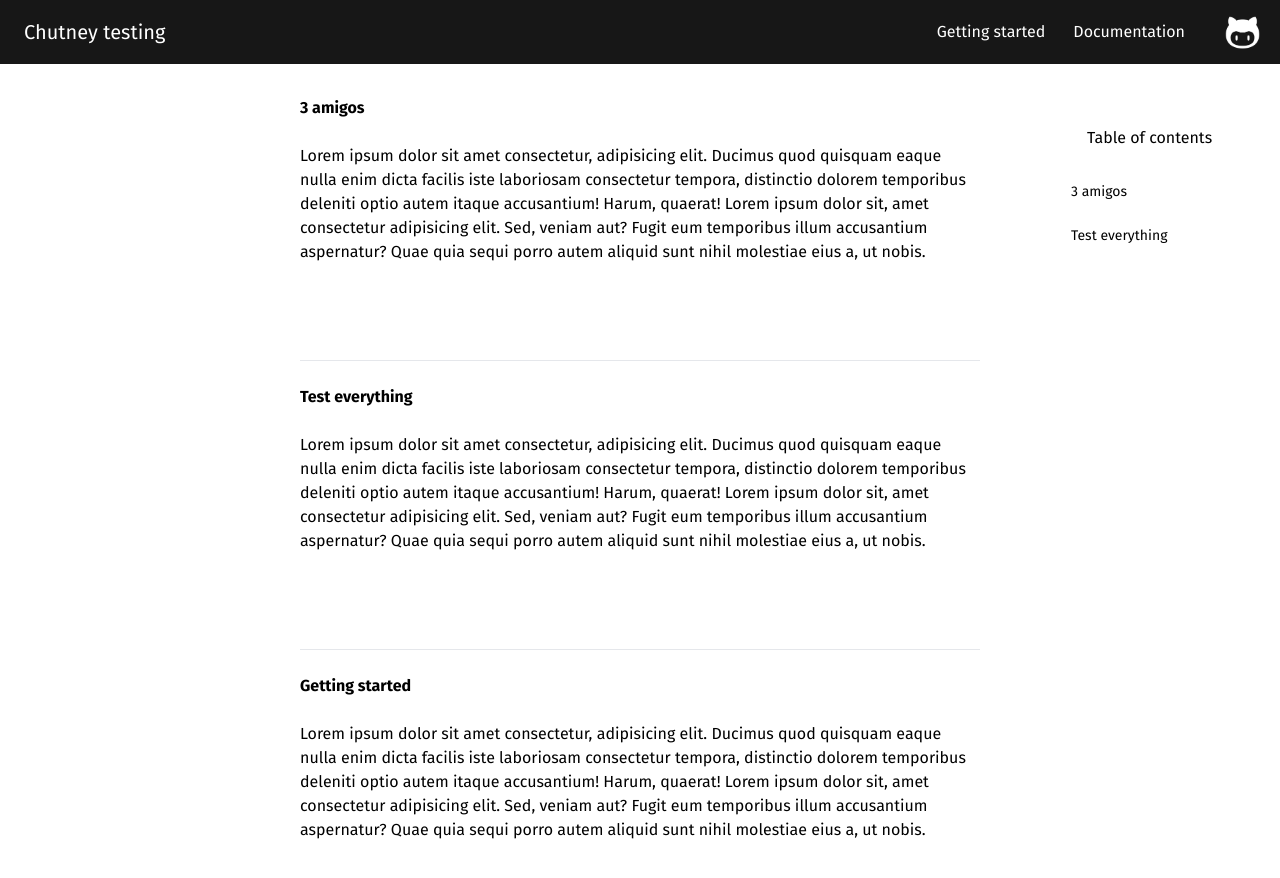
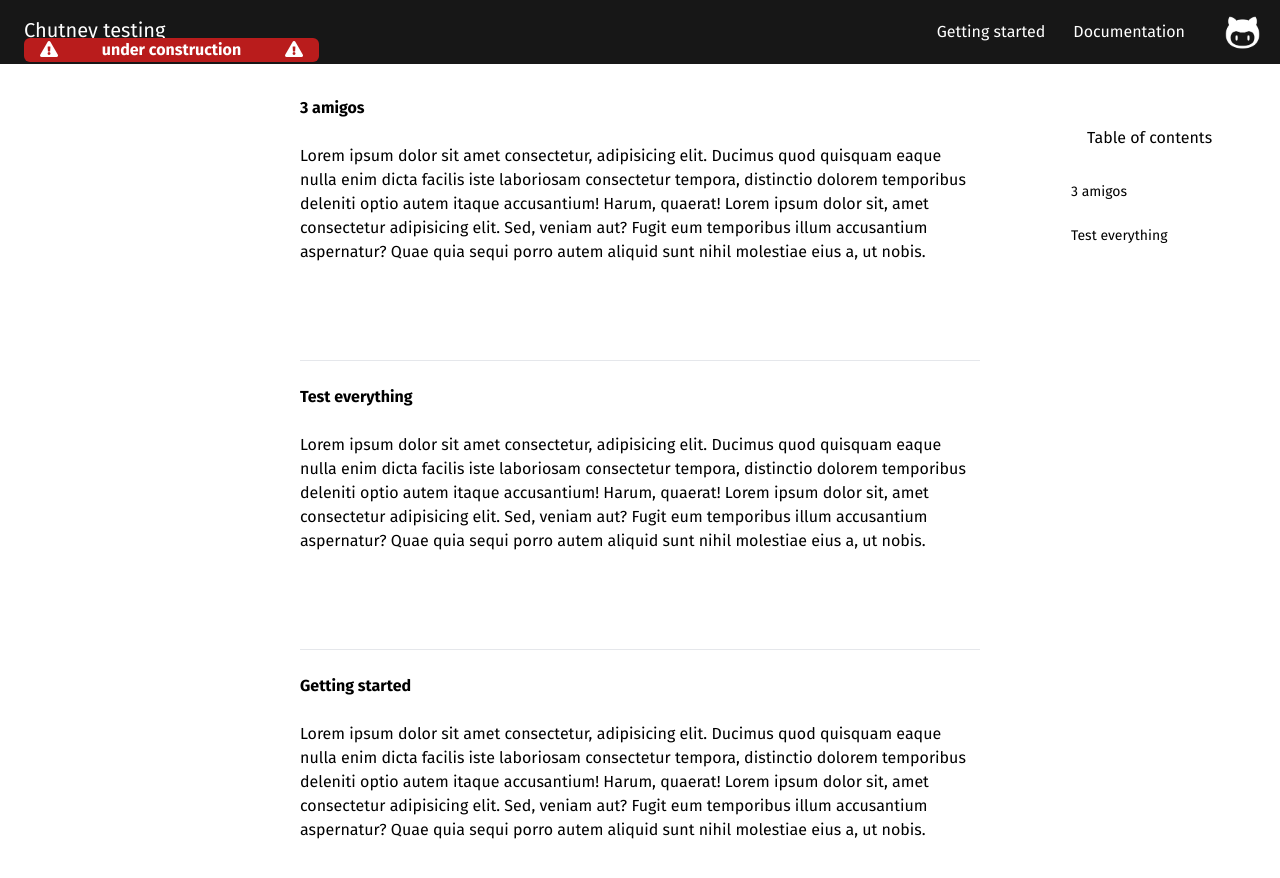
Before and after one commit to chutney-testing/chutney-testing.github.io-legacy, a Jekyll site: the page built from index.md, in a window 1280 px wide and 900 px high. Shown: the top 878 px of the window. Built offline with Jekyll 4.4.1, drawn with Linux system fonts in a browser that asks for light colours; nearby versions of some CDN libraries.

Commit message:
chore(): under construction

```diff
--- a/_includes/header.html
+++ b/_includes/header.html
@@ -1,7 +1,14 @@
+
 <nav class="flex items-center justify-between flex-wrap bg-grey-darkest p-2 bg-neutral-900 fixed w-full h-16">
+
     <div class="flex items-center flex-no-shrink mr-6 z-20">
         <a class="inline-block text-white py-2 px-2" href="/">
-            <span class="text-xl text-white pl-2">Chutney testing</span>
+            <span class="text-xl text-white pl-2">
+                Chutney testing
+            </span>
+            <span class="block ml-2 pl-4 pr-4 rounded-md bg-red-700 text-white font-bold animate-bounce">
+                <i class="fa fa-exclamation-triangle pr-10"></i>&nbsp;under construction&nbsp;<i class="fa fa-exclamation-triangle pl-10"></i>
+            </span>
         </a>
     </div>
 
@@ -13,14 +20,13 @@
         </button>
     </div>
 
-
-    <div
-            class="fixed bg-neutral-900 w-56 inset-y-0 right-0 top-16 flex-grow pt-6 sm:inset-x-0 sm:top-0 sm:flex sm:items-center sm:w-auto hidden sm:block sm:pt-0 sm:h-16"
-            id="nav-content">
+    <div class="fixed bg-neutral-900 w-56 inset-y-0 right-0 top-16 flex-grow pt-6 sm:inset-x-0 sm:top-0 sm:flex sm:items-center sm:w-auto hidden sm:block sm:pt-0 sm:h-16"
+         id="nav-content">
         <ul class="list-reset lg:flex justify-end flex-1 items-center">
             <li class="mr-3">
-                <a class="inline-block text-white py-2 px-4 sm:px-0 hover:no-underline" href="/gettingstarted">Getting
-                    started</a>
+                <a class="inline-block text-white py-2 px-4 sm:px-0 hover:no-underline" href="/gettingstarted">
+                    Getting started
+                </a>
             </li>
             <li class="mr-3">
                 <a class="inline-block text-white py-2 px-4" href="/documentation">Documentation</a>
@@ -42,8 +48,7 @@
                 <a class="inline-block text-white py-2 px-4 sm:px-0 hover:no-underline" href="/writetests">UI</a>
             </li>
             <li class="mr-3 sm:hidden">
-                <div
-                        class="text-white x-4 py-2 mt-2 text-sm accordion-header cursor-pointer transition flex space-x-5 px-3 items-center">
+                <div class="text-white x-4 py-2 mt-2 text-sm accordion-header cursor-pointer transition flex space-x-5 px-3 items-center">
                     Components
                     <div class="ml-4">
                         <i class="fas fa-angle-down"></i>
```
